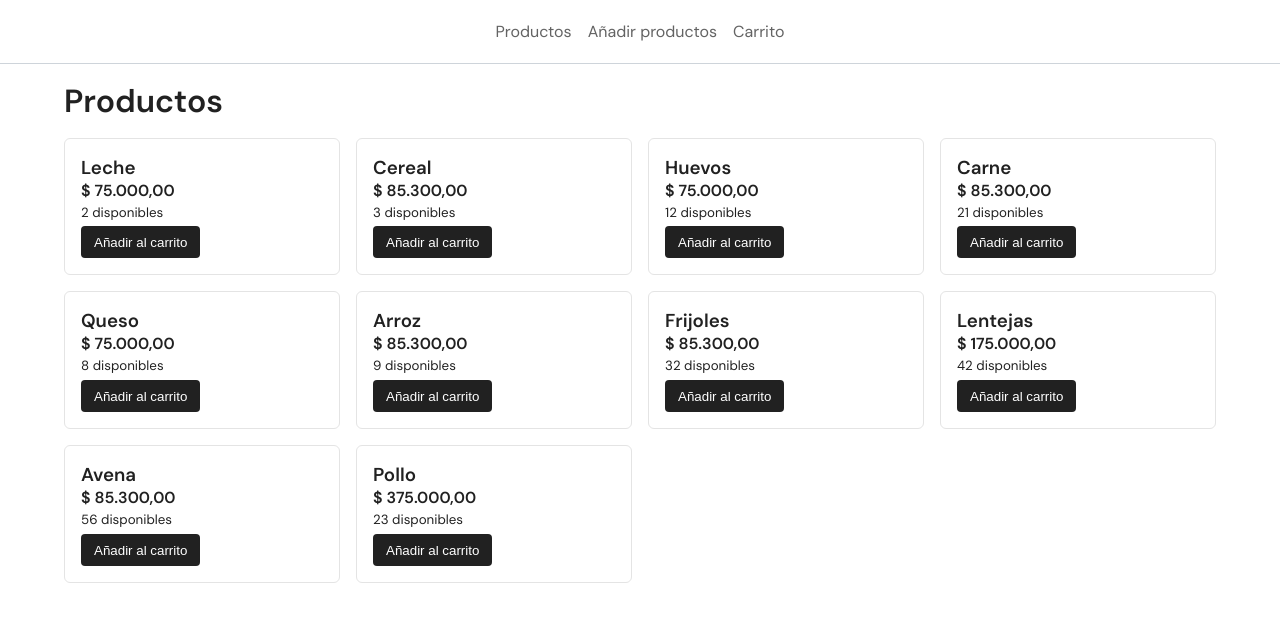
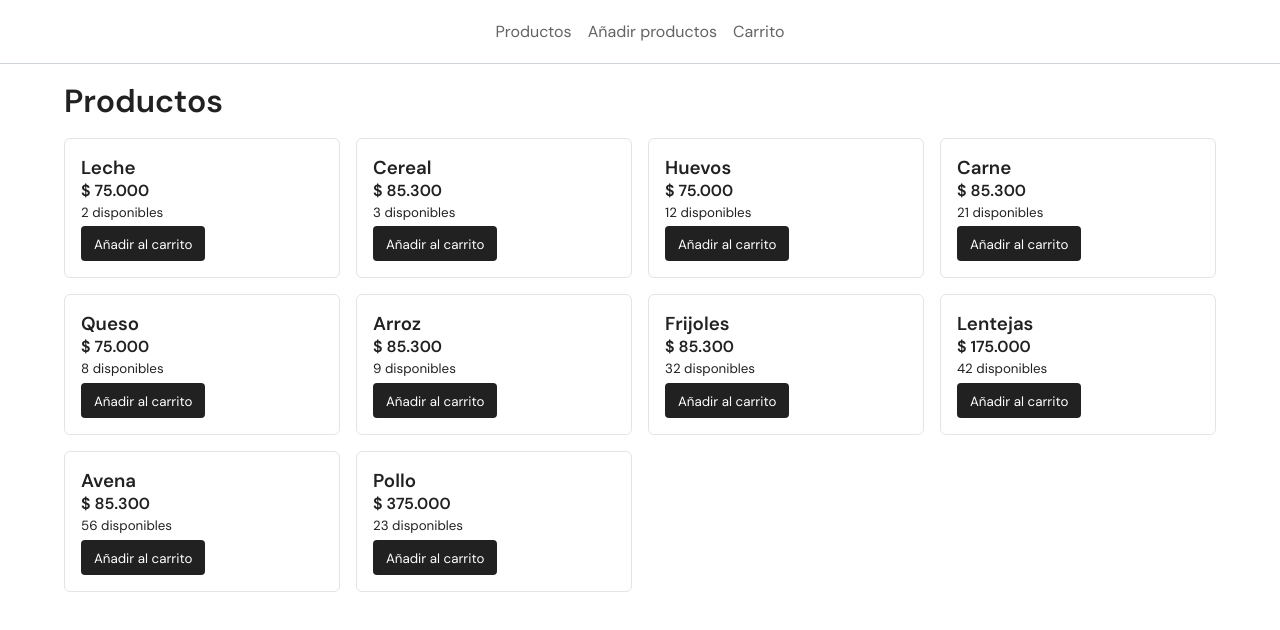
Before and after one commit to jaravad/react-store, a React (Create React App) app: page / in a window 1280 px wide. Shown: the top 630 px of the page. Built offline with nearby package versions, Linux system fonts and the light colour scheme.

Commit message:
Add some improvements in product cards, add spinner
- Add loading state in product card.
- Add logic for avoid adding product to cart if it's out of stock.
- Add build and deploy workflow.

```diff
--- a/src/components/CartProductCard.tsx
+++ b/src/components/CartProductCard.tsx
@@ -1,3 +1,4 @@
+import { memo } from 'react';
 import styled from 'styled-components';
 import { formatCurrency } from '../utils';
 import { useContext } from 'react';
@@ -21,9 +22,11 @@ const StyledArticle = styled.article`
 
 const CartProductCard = ({ name, amount, price, id }) => {
   const dispatch = useContext(StoreDispatchContext);
+
   const handleDeleteClick = () => {
     dispatch({ type: 'deleteFromCart', payload: id });
   };
+
   return (
     <StyledArticle>
       <h3>{name}</h3>
@@ -37,10 +40,10 @@ const CartProductCard = ({ name, amount, price, id }) => {
         <button className="btn btn--sm btn--danger" onClick={handleDeleteClick}>
           Eliminar
         </button>
-        <h4>{formatCurrency(price * amount)}</h4>
+        <h3>{formatCurrency(price * amount)}</h3>
       </div>
     </StyledArticle>
   );
 };
 
-export default CartProductCard;
+export default memo(CartProductCard);
--- a/src/components/ProductCard.tsx
+++ b/src/components/ProductCard.tsx
@@ -1,10 +1,11 @@
 import styled from 'styled-components';
-import { memo } from 'react';
+import { memo, useState } from 'react';
 
-import { ProductCardProps } from '../types';
+import { AppStateType, ProductCardProps } from '../types';
 import { formatCurrency } from '../utils';
 import { useContext } from 'react';
-import { StoreDispatchContext } from '../utils/contexts';
+import { StoreContext, StoreDispatchContext } from '../utils/contexts';
+import Spinner from './Spinner';
 
 const StyledArticle = styled.article`
   border-radius: 6px;
@@ -17,9 +18,24 @@ const StyledArticle = styled.article`
 
 const ProductCard = ({ name, price, amount, id }: ProductCardProps) => {
   const dispatch = useContext(StoreDispatchContext);
+  const state: AppStateType = useContext(StoreContext);
+
+  const [loading, setLoading] = useState(false);
+
+  let outOfStock = false;
+  const cartItems = state.cart.items;
+
+  const productInCart = cartItems.find((item) => item.id === id);
+  if (productInCart && productInCart.amount >= amount) {
+    outOfStock = true;
+  }
 
   const handleClick = () => {
-    dispatch({ type: 'addToCart', payload: { name, price, amount, id } });
+    setLoading(true);
+    setTimeout(() => {
+      dispatch({ type: 'addToCart', payload: { name, price, amount, id } });
+      setLoading(false);
+    }, 1500);
   };
 
   return (
@@ -31,8 +47,15 @@ const ProductCard = ({ name, price, amount, id }: ProductCardProps) => {
           {amount} disponible{amount > 1 ? 's' : ''}
         </small>
       </p>
-      <button className="btn" onClick={handleClick}>
-        <small>Añadir al carrito</small>
+      <button
+        className="btn"
+        onClick={handleClick}
+        disabled={outOfStock || loading}
+      >
+        {loading && <Spinner className="absolute-center" />}
+        <small style={{ visibility: loading ? 'hidden' : 'visible' }}>
+          Añadir al carrito
+        </small>
       </button>
     </StyledArticle>
   );
--- /dev/null
+++ b/src/components/Spinner.tsx
@@ -0,0 +1,26 @@
+import styled from 'styled-components';
+
+const StyledDiv = styled.div`
+  border: 3px solid rgba(255, 255, 255, 0.3);
+  width: 15px;
+  height: 15px;
+  border-radius: 50%;
+  border-left-color: white;
+  animation: spin 1s ease infinite;
+
+  @keyframes spin {
+    0% {
+      transform: rotate(0deg);
+    }
+
+    100% {
+      transform: rotate(360deg);
+    }
+  }
+`;
+
+const Spinner = ({ className }) => {
+  return <StyledDiv className={className} />;
+};
+
+export default Spinner;
--- a/src/styles/index.scss
+++ b/src/styles/index.scss
@@ -53,6 +53,8 @@ input {
   display: inline-block;
   text-decoration: none;
   transition: background-color 200ms ease;
+  position: relative;
+  font-family: inherit;
   &:hover {
     background-color: rgba(33,33,33, 0.8);
   }
@@ -70,6 +72,10 @@ input {
       background-color: rgba(220, 53, 69, 0.8);
     }
   }
+  &:disabled {
+    pointer-events: none;
+    opacity: .50;
+  }
 }
 
 .container {
@@ -83,6 +89,15 @@ input {
 
 .pt-1 {
   padding-top: 1rem;
+}
+
+.absolute-center {
+  position: absolute;
+  left: 0;
+  right: 0;
+  top: 0;
+  bottom: 0;
+  margin: auto;
 }
 
 .products-grid {
@@ -106,6 +121,7 @@ input {
 .add-product__form {
   max-width: 450px;
   width: 90%;
+  margin: 0 auto;
 }
 
 .cart__container {
--- a/src/utils/index.ts
+++ b/src/utils/index.ts
@@ -4,6 +4,7 @@ export const formatCurrency = (amount: number): string => {
   return Intl.NumberFormat('es-CO', {
     style: 'currency',
     currency: 'COP',
+    maximumFractionDigits: 0,
   }).format(amount);
 };
 
--- a/src/views/AddProduct.tsx
+++ b/src/views/AddProduct.tsx
@@ -92,7 +92,7 @@ const AddProduct = () => {
             }}
           />
         </div>
-        <button type="submit" className="btn">
+        <button type="submit" className="btn btn--full">
           Añadir
         </button>
       </form>
--- a/src/views/Cart.tsx
+++ b/src/views/Cart.tsx
@@ -19,11 +19,12 @@ const Cart = () => {
               return <CartProductCard key={item.id} {...item} />;
             })}
             {total > 0 ? (
-              <div className="total-container">
+              <div className="total-container mb-1">
                 <h2>Total</h2>
                 <h2>{formatCurrency(total)}</h2>
               </div>
             ) : null}
+            <button className="btn btn--full">Comprar</button>
           </>
         ) : (
           <div className="cart__empty-group">
```
